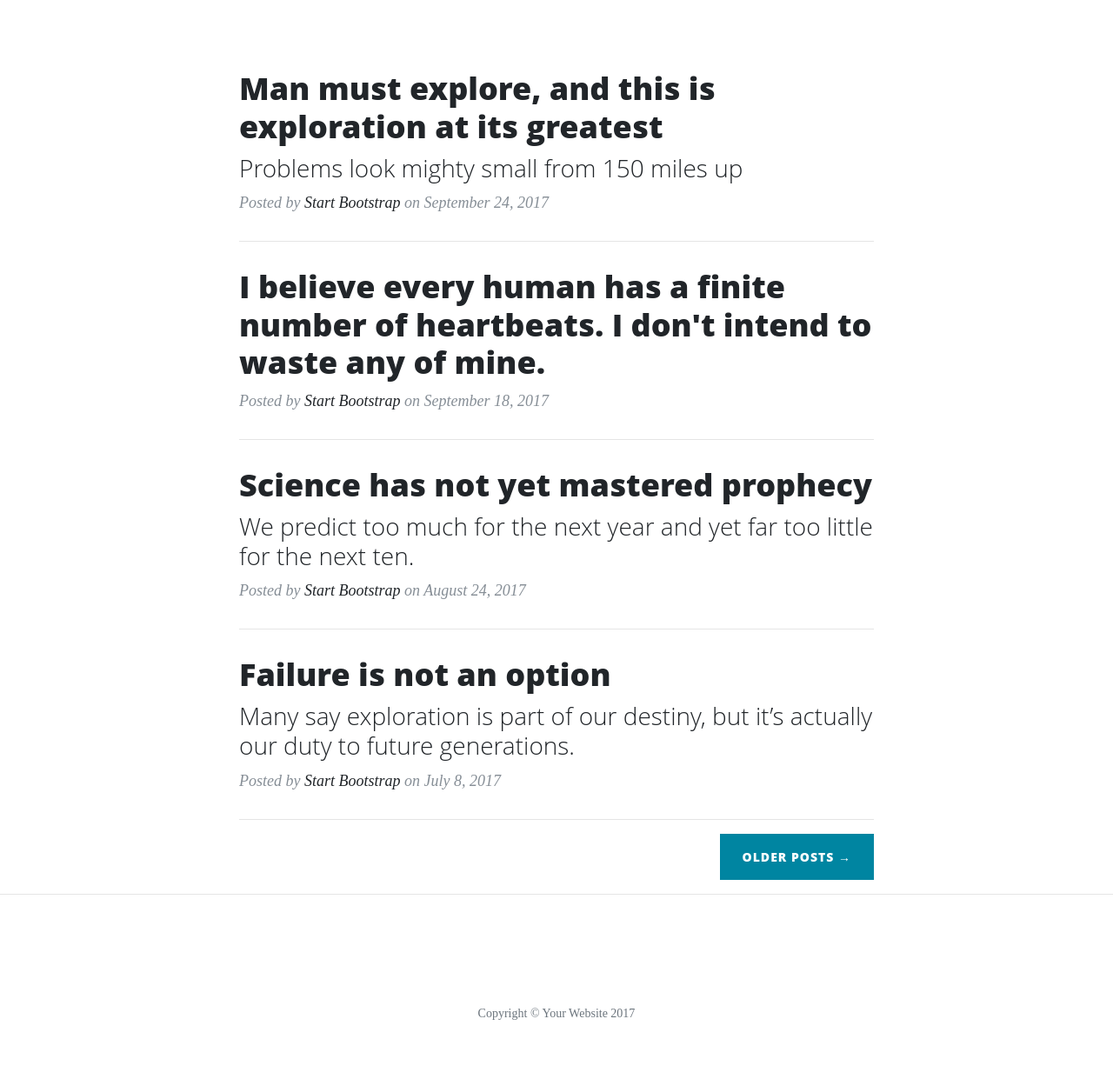
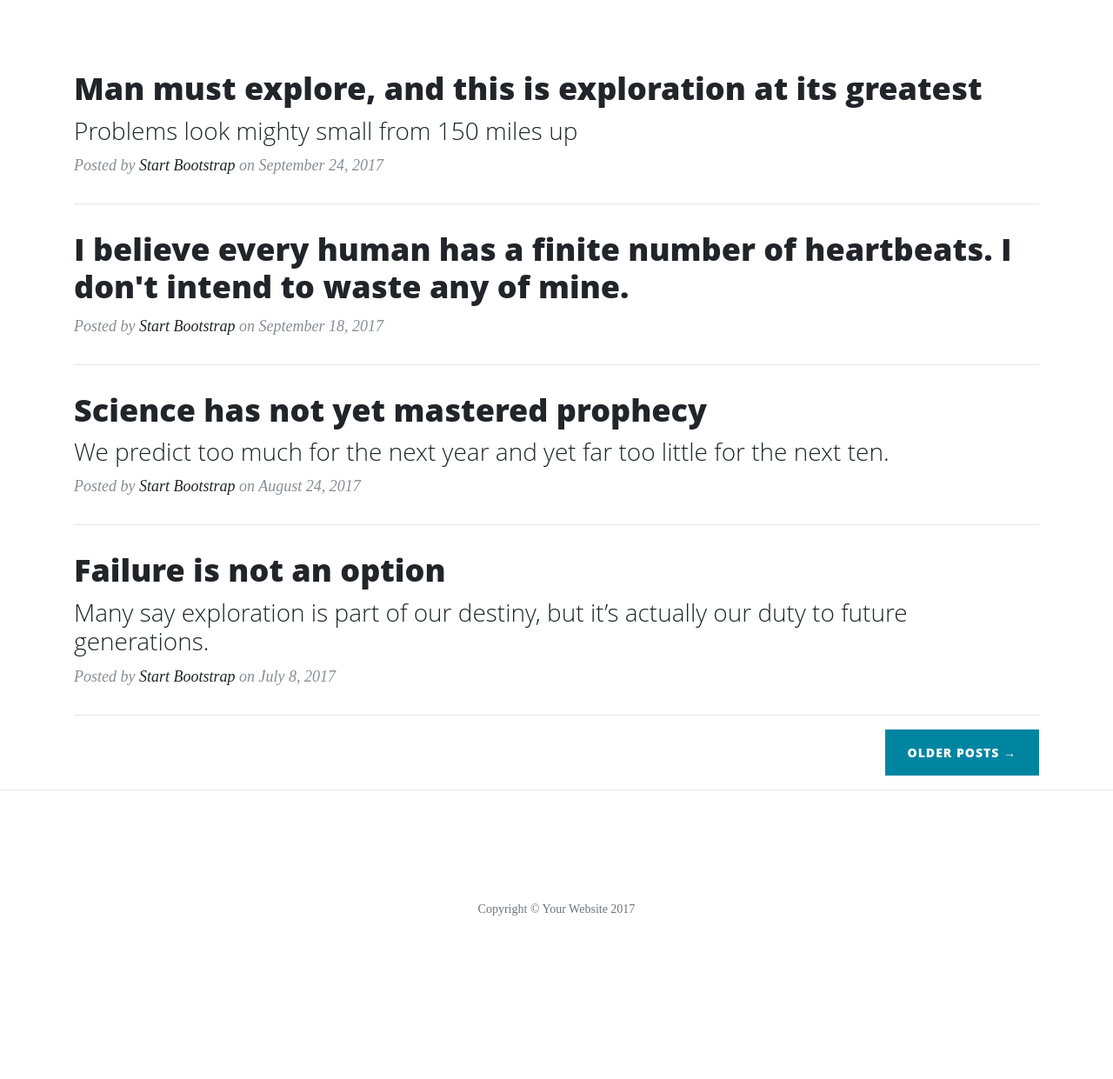
Before and after one commit to colmcallan/flask, a Flask app: page / in a window 1280 px wide. Shown: the part 628-1869 px from the top of the page at 87% size. After the commit the page ends 1681 px from the top, so only its background shows below. Run offline with Flask 2, Linux system fonts and the light colour scheme; some libraries are stand-ins or nearby versions.

Commit message:
migration commit

```diff
--- a/templates/index.html
+++ b/templates/index.html
@@ -1,7 +1,7 @@
 {% extends 'base.html' %} {% block content %}
 
 <div class="row">
-    <div class="col-lg-8 col-md-10 mx-auto">
+    <div class="col-lg-12 col-md-12 mx-auto">
         <div class="post-preview">
             <a href="post.html">
                 <h2 class="post-title">
```
